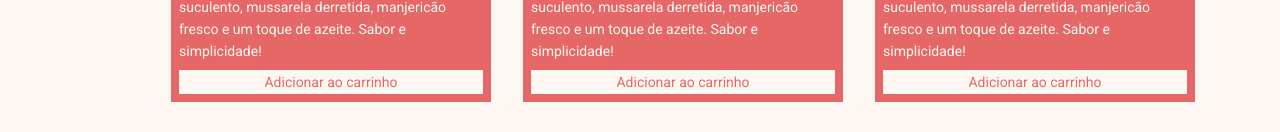
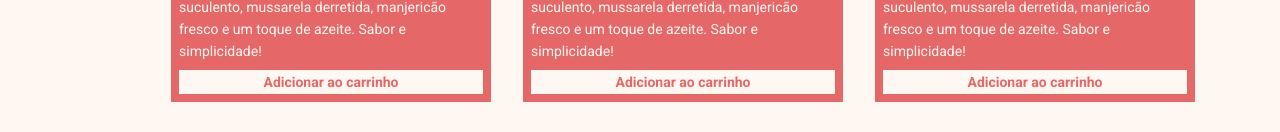
Before and after one commit to I-as-myn/Efood, a React (Create React App) app: page /categories in a window 1280 px wide. Shown: the part 774-906 px from the top of the page. Built offline with nearby package versions, Linux system fonts and the light colour scheme.

Commit message:
mudança no alinhamento da header e banner, criação da modal

```diff
--- a/src/components/Banner/index.tsx
+++ b/src/components/Banner/index.tsx
@@ -2,8 +2,10 @@ import { Category, Container, Title } from './styles'
 
 const Banner = () => (
   <Container>
-    <Category>Italiana</Category>
-    <Title>La Dolce Vita Trattoria</Title>
+    <div className="container">
+      <Category>Italiana</Category>
+      <Title>La Dolce Vita Trattoria</Title>
+    </div>
   </Container>
 )
 
--- a/src/components/Header/index.tsx
+++ b/src/components/Header/index.tsx
@@ -5,6 +5,7 @@ import { HeaderBar, LinkCart, LinkItem, Links, Logo } from './styles'
 
 const Header = () => (
   <HeaderBar style={{ backgroundImage: `url(${fundo})` }}>
+    <div className="container">
       <nav>
         <Links>
           <LinkItem>
@@ -18,6 +19,7 @@ const Header = () => (
           <LinkCart href="#">0 - produto(s) no carrinho</LinkCart>
         </Links>
       </nav>
+    </div>
   </HeaderBar>
 )
 
--- a/src/components/Product/styles.ts
+++ b/src/components/Product/styles.ts
@@ -66,5 +66,6 @@ export const Button = styled(Link)`
   text-decoration: none;
   display: flex;
   align-items: center;
+  font-weight: bold;
   justify-content: center;
 `
--- a/src/components/RestauranteMenu/index.tsx
+++ b/src/components/RestauranteMenu/index.tsx
@@ -1,20 +1,73 @@
-import { Card, Descricao, Titulo, HeaderCard, Button } from './styles'
+import { useState } from 'react'
+import {
+  Card,
+  Descricao,
+  Titulo,
+  HeaderCard,
+  Button,
+  Overlay,
+  ModalContainer,
+  CloseButton
+} from './styles'
+
+import pizza from '../../assets/image/pizza.png'
+import fechar from '../../assets/image/fechar.png'
+import { formataPreco } from '../RestauranteMenuList'
 
 type Props = {
   title: string
   description: string
+  description2?: string
+  description3?: string
   image: string
+  priceItem?: number
 }
 
-const RestauranteMenu = ({ title, description, image }: Props) => (
+const RestauranteMenu = ({
+  title,
+  description,
+  image,
+  description2,
+  description3,
+  priceItem
+}: Props) => {
+  const [isModalOpen, setIsModalOpen] = useState(false)
+
+  return (
+    <>
       <Card>
         <img src={image} alt={title} />
         <HeaderCard>
           <Titulo>{title}</Titulo>
         </HeaderCard>
         <Descricao>{description}</Descricao>
-    <Button to="/categories">Adicionar ao carrinho</Button>
+        <Button to="" onClick={() => setIsModalOpen(true)}>
+          Adicionar ao carrinho
+        </Button>
       </Card>
+      {isModalOpen && (
+        <Overlay onClick={() => setIsModalOpen(false)}>
+          <ModalContainer onClick={(e) => e.stopPropagation()}>
+            <CloseButton onClick={() => setIsModalOpen(false)}>
+              <img src={fechar} />
+            </CloseButton>
+            <img src={pizza}></img>
+            <div className="container">
+              <h3>{title}</h3>
+              <p>
+                {description2} <br />
+                <br />
+                {description3}
+              </p>
+              <Button to="" className="customButton">
+                Adicionar ao carrinho - {formataPreco(priceItem)}
+              </Button>
+            </div>
+          </ModalContainer>
+        </Overlay>
+      )}
+    </>
   )
+}
 
 export default RestauranteMenu
--- a/src/components/RestauranteMenu/styles.ts
+++ b/src/components/RestauranteMenu/styles.ts
@@ -45,6 +45,7 @@ export const Button = styled(Link)`
   background-color: ${cores.branca};
   color: ${cores.rosa};
   border: none;
+  font-weight: bold;
   font-size: 14px;
   width: 304px;
   height: 24px;
@@ -54,3 +55,69 @@ export const Button = styled(Link)`
   align-items: center;
   justify-content: center;
 `
+export const Overlay = styled.div`
+  position: fixed;
+  top: 0;
+  left: 0;
+  width: 100%;
+  height: 100%;
+  background-color: rgba(0, 0, 0, 0.8);
+  display: flex;
+  align-items: center;
+  justify-content: center;
+  z-index: 1;
+`
+export const ModalContainer = styled.div`
+  background-color: ${cores.rosa};
+  width: 1024px;
+  height: 344px;
+  position: relative;
+  display: flex;
+  align-items: center;
+  margin: 32px;
+
+  img {
+    width: 280px;
+    height: 280px;
+    object-fit: cover;
+    margin-left: 32px;
+  }
+
+  .container {
+    color: ${cores.branca};
+    margin-right: 32px;
+    margin-left: 24px;
+    display: flex;
+    flex-direction: column;
+    justify-content: center;
+
+    h3 {
+      margin-bottom: 16px;
+    }
+
+    p {
+      margin-bottom: 16px;
+    }
+
+    .customButton {
+      font-size: 14px;
+      width: 218px;
+      height: 24px;
+      margin-left: 0px;
+      font-weight: bold;
+    }
+  }
+`
+
+export const CloseButton = styled.button`
+  position: absolute;
+  top: 8px;
+  right: 8px;
+  background: none;
+  border: none;
+
+  img {
+    width: 16px;
+    height: 16px;
+  }
+`
--- a/src/components/RestauranteMenuList/index.tsx
+++ b/src/components/RestauranteMenuList/index.tsx
@@ -6,6 +6,13 @@ import { Container, List } from './styles'
 type Props = {
   title: string
   menu: Menu[]
+}
+
+export const formataPreco = (preco = 0) => {
+  return new Intl.NumberFormat('pt-BR', {
+    style: 'currency',
+    currency: 'BRL'
+  }).format(preco)
 }
 
 const RestauranteMenuList = ({ menu }: Props) => (
@@ -18,6 +25,9 @@ const RestauranteMenuList = ({ menu }: Props) => (
             title={menu.title}
             description={menu.description}
             image={menu.image}
+            description2={menu.description2}
+            description3={menu.description3}
+            priceItem={menu.priceItem}
           />
         ))}
       </List>
--- a/src/pages/Categories/index.tsx
+++ b/src/pages/Categories/index.tsx
@@ -11,42 +11,66 @@ const menuHome: Menu[] = [
     description:
       'A clássica Marguerita: molho de tomate suculento, mussarela derretida, manjericão fresco e um toque de azeite. Sabor e simplicidade!',
     title: 'Pizza Marguerita',
-    image: pizza
+    image: pizza,
+    description2:
+      'A pizza Margherita é uma pizza clássica da culinária italiana, reconhecida por sua simplicidade e sabor inigualável. Ela é feita com uma base de massa fina e crocante, coberta com molho de tomate fresco, queijo mussarela de alta qualidade, manjericão fresco e azeite de oliva extra-virgem. A combinação de sabores é perfeita, com o molho de tomate suculento e ligeiramente ácido, o queijo derretido e cremoso e as folhas de manjericão frescas, que adicionam um toque de sabor herbáceo. É uma pizza simples, mas deliciosa, que agrada a todos os paladares e é uma ótima opção para qualquer ocasião. ',
+    description3: 'Serve: de 2 a 3 pessoas',
+    priceItem: 60.9
   },
   {
     id: 2,
     description:
       'A clássica Marguerita: molho de tomate suculento, mussarela derretida, manjericão fresco e um toque de azeite. Sabor e simplicidade!',
     title: 'Pizza Marguerita',
-    image: pizza
+    image: pizza,
+    description2:
+      'A pizza Margherita é uma pizza clássica da culinária italiana, reconhecida por sua simplicidade e sabor inigualável. Ela é feita com uma base de massa fina e crocante, coberta com molho de tomate fresco, queijo mussarela de alta qualidade, manjericão fresco e azeite de oliva extra-virgem. A combinação de sabores é perfeita, com o molho de tomate suculento e ligeiramente ácido, o queijo derretido e cremoso e as folhas de manjericão frescas, que adicionam um toque de sabor herbáceo. É uma pizza simples, mas deliciosa, que agrada a todos os paladares e é uma ótima opção para qualquer ocasião. ',
+    description3: 'Serve: de 2 a 3 pessoas',
+    priceItem: 60.9
   },
   {
     id: 3,
     description:
       'A clássica Marguerita: molho de tomate suculento, mussarela derretida, manjericão fresco e um toque de azeite. Sabor e simplicidade!',
     title: 'Pizza Marguerita',
-    image: pizza
+    image: pizza,
+    description2:
+      'A pizza Margherita é uma pizza clássica da culinária italiana, reconhecida por sua simplicidade e sabor inigualável. Ela é feita com uma base de massa fina e crocante, coberta com molho de tomate fresco, queijo mussarela de alta qualidade, manjericão fresco e azeite de oliva extra-virgem. A combinação de sabores é perfeita, com o molho de tomate suculento e ligeiramente ácido, o queijo derretido e cremoso e as folhas de manjericão frescas, que adicionam um toque de sabor herbáceo. É uma pizza simples, mas deliciosa, que agrada a todos os paladares e é uma ótima opção para qualquer ocasião. ',
+    description3: 'Serve: de 2 a 3 pessoas',
+    priceItem: 60.9
   },
   {
     id: 4,
     description:
       'A clássica Marguerita: molho de tomate suculento, mussarela derretida, manjericão fresco e um toque de azeite. Sabor e simplicidade!',
     title: 'Pizza Marguerita',
-    image: pizza
+    image: pizza,
+    description2:
+      'A pizza Margherita é uma pizza clássica da culinária italiana, reconhecida por sua simplicidade e sabor inigualável. Ela é feita com uma base de massa fina e crocante, coberta com molho de tomate fresco, queijo mussarela de alta qualidade, manjericão fresco e azeite de oliva extra-virgem. A combinação de sabores é perfeita, com o molho de tomate suculento e ligeiramente ácido, o queijo derretido e cremoso e as folhas de manjericão frescas, que adicionam um toque de sabor herbáceo. É uma pizza simples, mas deliciosa, que agrada a todos os paladares e é uma ótima opção para qualquer ocasião. ',
+    description3: 'Serve: de 2 a 3 pessoas',
+    priceItem: 60.9
   },
   {
     id: 5,
     description:
       'A clássica Marguerita: molho de tomate suculento, mussarela derretida, manjericão fresco e um toque de azeite. Sabor e simplicidade!',
     title: 'Pizza Marguerita',
-    image: pizza
+    image: pizza,
+    description2:
+      'A pizza Margherita é uma pizza clássica da culinária italiana, reconhecida por sua simplicidade e sabor inigualável. Ela é feita com uma base de massa fina e crocante, coberta com molho de tomate fresco, queijo mussarela de alta qualidade, manjericão fresco e azeite de oliva extra-virgem. A combinação de sabores é perfeita, com o molho de tomate suculento e ligeiramente ácido, o queijo derretido e cremoso e as folhas de manjericão frescas, que adicionam um toque de sabor herbáceo. É uma pizza simples, mas deliciosa, que agrada a todos os paladares e é uma ótima opção para qualquer ocasião. ',
+    description3: 'Serve: de 2 a 3 pessoas',
+    priceItem: 60.9
   },
   {
     id: 6,
     description:
       'A clássica Marguerita: molho de tomate suculento, mussarela derretida, manjericão fresco e um toque de azeite. Sabor e simplicidade!',
     title: 'Pizza Marguerita',
-    image: pizza
+    image: pizza,
+    description2:
+      'A pizza Margherita é uma pizza clássica da culinária italiana, reconhecida por sua simplicidade e sabor inigualável. Ela é feita com uma base de massa fina e crocante, coberta com molho de tomate fresco, queijo mussarela de alta qualidade, manjericão fresco e azeite de oliva extra-virgem. A combinação de sabores é perfeita, com o molho de tomate suculento e ligeiramente ácido, o queijo derretido e cremoso e as folhas de manjericão frescas, que adicionam um toque de sabor herbáceo. É uma pizza simples, mas deliciosa, que agrada a todos os paladares e é uma ótima opção para qualquer ocasião. ',
+    description3: 'Serve: de 2 a 3 pessoas',
+    priceItem: 60.9
   }
 ]
 
```
Also changed, not shown: src/models/Menu.ts (+15 -1 lines), src/assets/image/fechar.png (added). Lines whose indentation alone changed are shown as unchanged.
